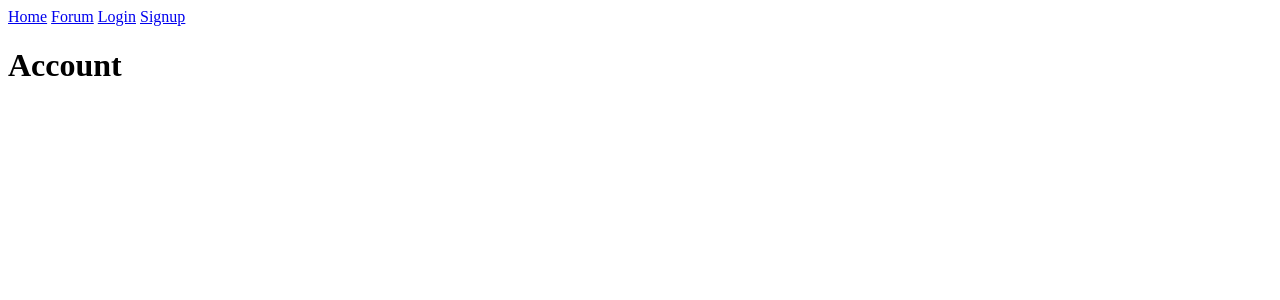
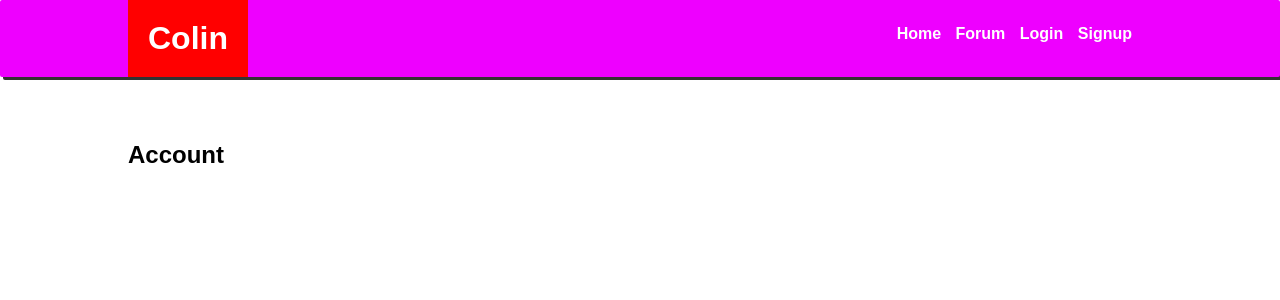
Before and after one commit to pt67/usermanagement, a PHP site: page /account/index.php in a window 1280 px wide. Shown: the top 300 px of the page. Run offline with PHP 8.4, Linux system fonts and the light colour scheme; data that the repository does not hold is empty.

Commit message:
second commit

```diff
--- a/account/index.php
+++ b/account/index.php
@@ -21,8 +21,13 @@ if ($con->connect_error) {
 <html>
 <head>
 <title>My app</title>
+<link rel="stylesheet" href="css/style.css"/>
 </head>
 <body>
+<header>
+<div class="logo">
+<?php echo "<h1>Colin</h1>"; ?>
+</div>
 <nav>
 <a href="/">Home</a>
 <a href="/forum">Forum</a>
@@ -34,8 +39,10 @@ if ($con->connect_error) {
 <a href="/signup">Signup</a>
 <?php endif; ?>
 </nav>
+</header>
 
 
+<section>
 <?php
 
 echo "<h1>Account</h1>";
@@ -52,9 +59,14 @@ $getdata = "SELECT * FROM users WHERE username='$data'";
 $result = mysqli_query($con, $getdata);
 
 while($row = mysqli_fetch_assoc($result)) {
-	echo "Name: ". $row['name'] . "<a href=''> Edit</a>". "<br>" ."Email: ". $row['email'];
-}
+
 ?>
 
+<ul>
+<li>Name : <?php  echo $row['name']; ?> <a href="#">Edit</a></li>
+<li>Email : <?php  echo $row['email']; ?></li>
+</ul>
+<?php } ?>
+</section>
 </body>
 </html>
--- /dev/null
+++ b/css/style.css
@@ -0,0 +1,92 @@
+*{
+margin:0;
+padding:0;
+box-sizing:border-box;
+font-family: sans-serif;
+}
+
+header{
+display:flex;
+justify-content:space-between;
+background:#e0f;
+padding:0% 10%;
+box-shadow: 3px 3px 0px 0px #333;
+border-radius:2px;
+}
+
+.logo{
+padding:20px;
+background:red;
+}
+
+.logo h1{
+color:#fff;
+}
+
+nav{
+padding:20px;
+margin-top:5px;
+}
+
+nav a{
+text-decoration: none;
+padding-left:10px;
+color: #fff;
+font-weight: bold;
+}
+
+nav a:hover{
+color:#333;
+}
+
+section{
+padding:5% 10%;
+}
+
+ul{
+padding:10px;
+}
+
+ul li{
+list-style: none;
+background:#faf;
+padding:5px;
+border-left:2px solid #333;
+}
+
+article{
+padding:2% 0%;
+float:right;
+}
+
+form{
+padding:20px;
+-webkit-box-shadow: 7px 9px 55px -7px rgba(0,0,0,0.75);
+-moz-box-shadow: 7px 9px 55px -7px rgba(0,0,0,0.75);
+box-shadow: 7px 9px 55px -7px rgba(0,0,0,0.75);
+}
+
+form input{
+margin-top:5px;
+}
+
+form input[type="submit"]{
+background:#e0f;
+padding:10px;
+color:#fff;
+border-radius:10px;
+font-weight: bold;
+}
+
+form p{
+padding:10px;
+}
+form a{
+text-decoration: none;
+color:#e0f;
+padding-left:10px;
+}
+form textarea {
+margin-top:5px;
+padding:10px;
+}
```
Also changed, not shown: forum/detail/index.php (+13 -2 lines), forum/index.php (+16 -3 lines), index.php (+21 -4 lines), login/index.php (+21 -2 lines), signup/index.php (+31 -2 lines), 7 other files.
